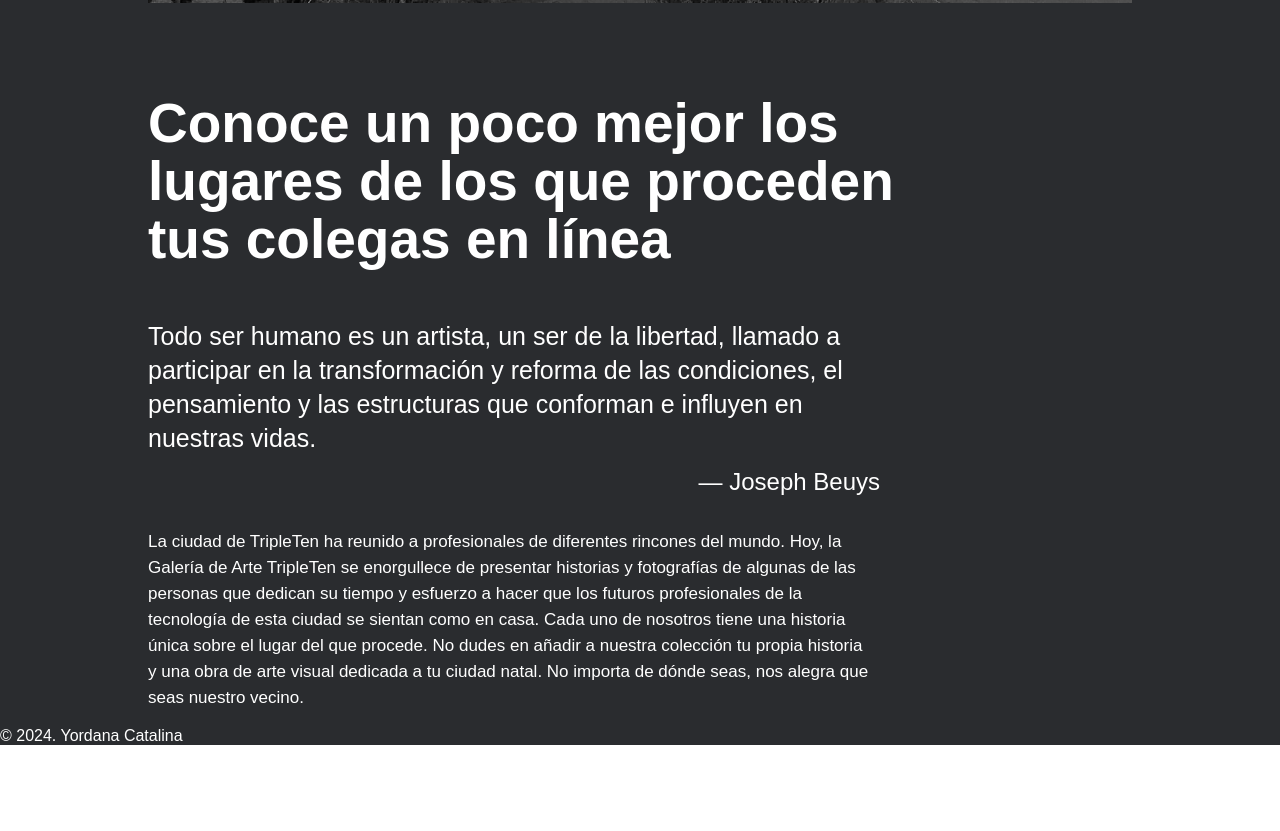
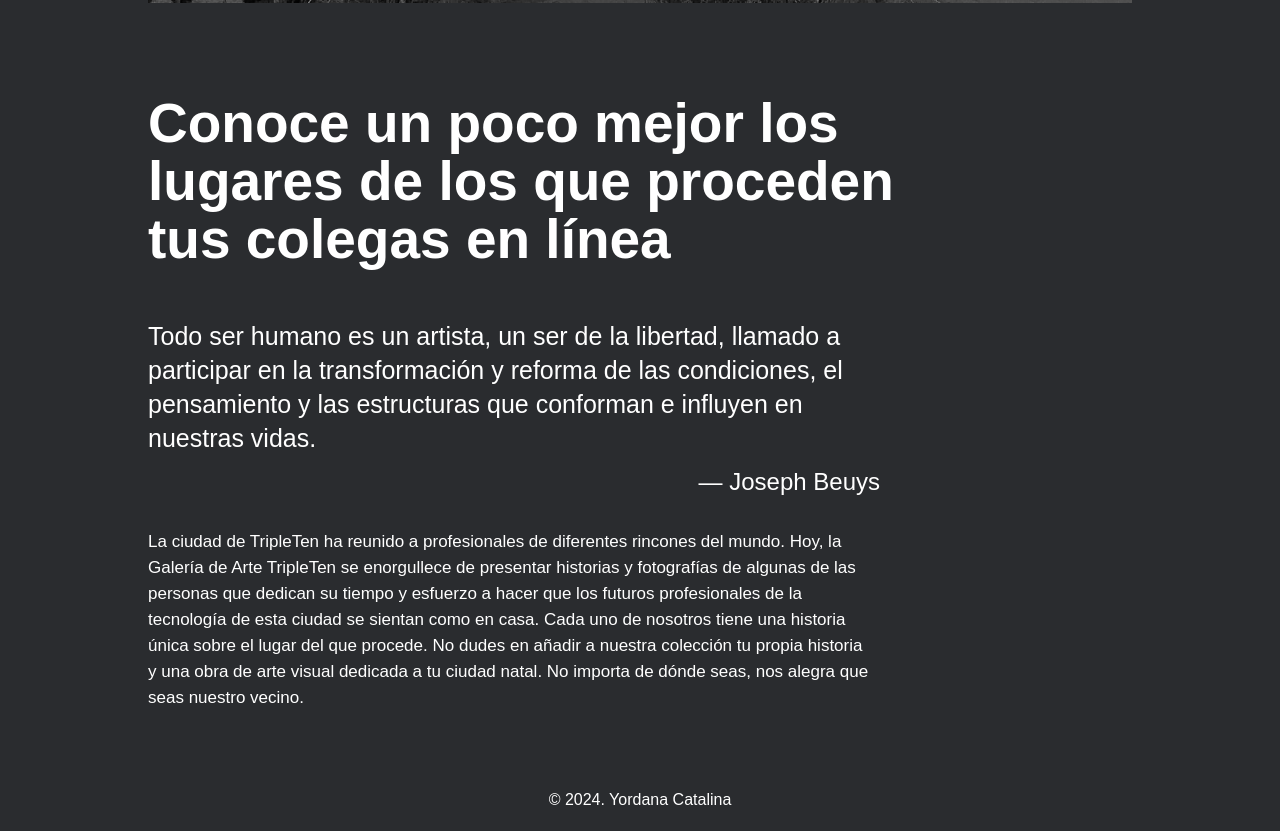
Before and after one commit to yordana-saldias/web_project_homeland-yordana-catalina, a plain HTML site: page index.html in a window 1280 px wide. Shown: the part 1250-2081 px from the top of the page. Before the commit the page ends 2011 px from the top, so only its background shows below. Drawn offline with Linux system fonts and the light colour scheme.

Commit message:
estilos footer

```diff
--- a/blocks/footer.css
+++ b/blocks/footer.css
@@ -1,4 +1,10 @@
 .footer {
 }
 .footer__copyright {
+  max-width: 194px;
+  max-height: 16px;
+  font-size: 16px;
+  text-align: center;
+  margin: 0 auto 0;
+  padding: 80px 0 24px;
 }
```
